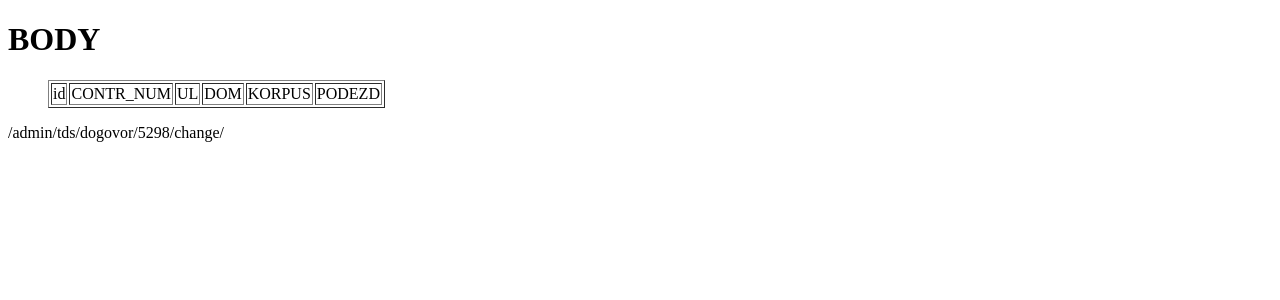
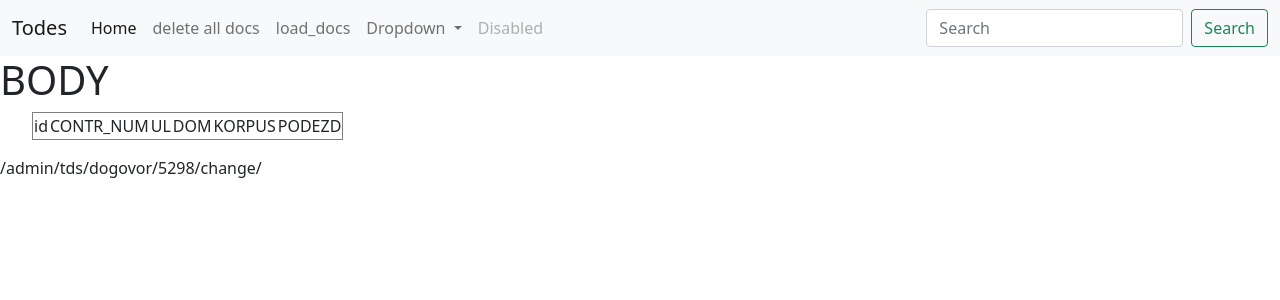
Before and after one commit to riabow/tds, a Django app: page / in a window 1280 px wide. Shown: the top 300 px of the page. Run offline with Django 3.2, Linux system fonts and the light colour scheme; data that the repository does not hold is empty.

Commit message:
dogovor table + edit

```diff
--- a/HelloDjango/tds/admin.py
+++ b/HelloDjango/tds/admin.py
@@ -1,7 +1,8 @@
 from django.contrib import admin
 
-# Register your models here.
 
 from .models import Dogovor
+from .models import My_settings
 
 admin.site.register(Dogovor)
+admin.site.register(My_settings)
--- a/HelloDjango/tds/templates/tds/index.html
+++ b/HelloDjango/tds/templates/tds/index.html
@@ -5,6 +5,7 @@
   <title>TITLE</title>
 </head>
 <body>
+{% include 'tds/navbar.html' %}
 <h1>
     BODY
 </h1>
@@ -13,6 +14,7 @@
     <table border="1">
     <tr><td>id</td><td>CONTR_NUM</td><td>UL</td><td>DOM</td><td>KORPUS</td><td>PODEZD</td></tr>
 {% for dogovor in dogovors.all %}
+
         <tr><td><a href="/admin/tds/dogovor/{{dogovor.id}}/change/"/> {{ dogovor.dog_id }}</a> </td><td>{{ dogovor.CONTR_NUM }}</td><td>{{ dogovor.UL }} </td><td>{{ dogovor.DOM }} </td><td>{{ dogovor.KORPUS }} </td><td>{{ dogovor.PODEZD }}</td></tr>
 {% endfor %}
     </table>
--- /dev/null
+++ b/HelloDjango/tds/templates/tds/navbar.html
@@ -0,0 +1,43 @@
+<link href="https://cdn.jsdelivr.net/npm/bootstrap@5.0.2/dist/css/bootstrap.min.css" rel="stylesheet" integrity="sha384-EVSTQN3/azprG1Anm3QDgpJLIm9Nao0Yz1ztcQTwFspd3yD65VohhpuuCOmLASjC" crossorigin="anonymous">
+
+<nav class="navbar navbar-expand-lg navbar-light bg-light">
+  <div class="container-fluid">
+    <a class="navbar-brand" href="#">Todes</a>
+    <button class="navbar-toggler" type="button" data-bs-toggle="collapse" data-bs-target="#navbarSupportedContent" aria-controls="navbarSupportedContent" aria-expanded="false" aria-label="Toggle navigation">
+      <span class="navbar-toggler-icon"></span>
+    </button>
+    <div class="collapse navbar-collapse" id="navbarSupportedContent">
+      <ul class="navbar-nav me-auto mb-2 mb-lg-0">
+        <li class="nav-item">
+          <a class="nav-link active" aria-current="page" href="#">Home</a>
+        </li>
+        <li class="nav-item">
+          <a class="nav-link" href="/delete_docs">delete all docs</a>
+        </li>
+        <li class="nav-item">
+          <a class="nav-link" href="/load_docs">load_docs</a>
+        </li>
+
+
+        <li class="nav-item dropdown">
+          <a class="nav-link dropdown-toggle" href="#" id="navbarDropdown" role="button" data-bs-toggle="dropdown" aria-expanded="false">
+            Dropdown
+          </a>
+          <ul class="dropdown-menu" aria-labelledby="navbarDropdown">
+            <li><a class="dropdown-item" href="/one">one</a></li>
+            <li><a class="dropdown-item" href="/two">two</a></li>
+            <li><hr class="dropdown-divider"></li>
+            <li><a class="dropdown-item" href="/admin">Admin</a></li>
+          </ul>
+        </li>
+        <li class="nav-item">
+          <a class="nav-link disabled" href="#" tabindex="-1" aria-disabled="true">Disabled</a>
+        </li>
+      </ul>
+      <form class="d-flex">
+        <input class="form-control me-2" type="search" placeholder="Search" aria-label="Search">
+        <button class="btn btn-outline-success" type="submit">Search</button>
+      </form>
+    </div>
+  </div>
+</nav>
--- a/HelloDjango/tds/urls.py
+++ b/HelloDjango/tds/urls.py
@@ -5,5 +5,6 @@ from . import views
 urlpatterns = [
     path('', views.index),
     path('one/', views.one),
-    path('two/', views.two),
+    path('load_docs/', views.load_docs),
+    path('delete_docs/', views.delete_docs),
 ]
--- a/HelloDjango/tds/views.py
+++ b/HelloDjango/tds/views.py
@@ -1,7 +1,7 @@
 import os
 
 from django.http import HttpResponse
-from django.shortcuts import render
+from django.shortcuts import render, redirect
 from HelloDjango.settings import SETTINGS_PATH, TEMPLATE_DIRS
 from . import models
 # Create your views here.
@@ -15,15 +15,20 @@ def safe_list_get (l, idx, default):
 
 
 def index(request):
-    dogovors = models.Dogovor.objects.all()
+    dogovors = models.Dogovor.objects.all()[:100]
+
     return render(request, 'tds/index.html', {'dogovors':dogovors})
     # return HttpResponse("index")
+
+def delete_docs(request):
+    models.Dogovor.objects.all().delete()
+    return HttpResponse("all docs deleted")
 
 def one(request):
     response = "one"
     return HttpResponse(response)
 
-def two(request):
+def load_docs(request):
     # Using readline()
     file1 = open(os.path.dirname(__file__) + '/../dogovor.csv', 'r', encoding='utf-16')
     count = 0
@@ -42,6 +47,8 @@ def two(request):
             n += 1
             if f.name == 'id':
                 continue
+            #if n == 18:
+            #    continue
             curVal = safe_list_get(l, n, "")
             if curVal == 'NULL':
                 curVal = ''
@@ -49,5 +56,5 @@ def two(request):
         d.save()
 
     file1.close()
-
-    return HttpResponse("two")
+    return redirect("/")
+    # return HttpResponse("Done")
```
Also changed, not shown: HelloDjango/tds/models.py (+8 -2 lines), HelloDjango/tds/migrations/0004_my_settings.py (added), 1 other file.
